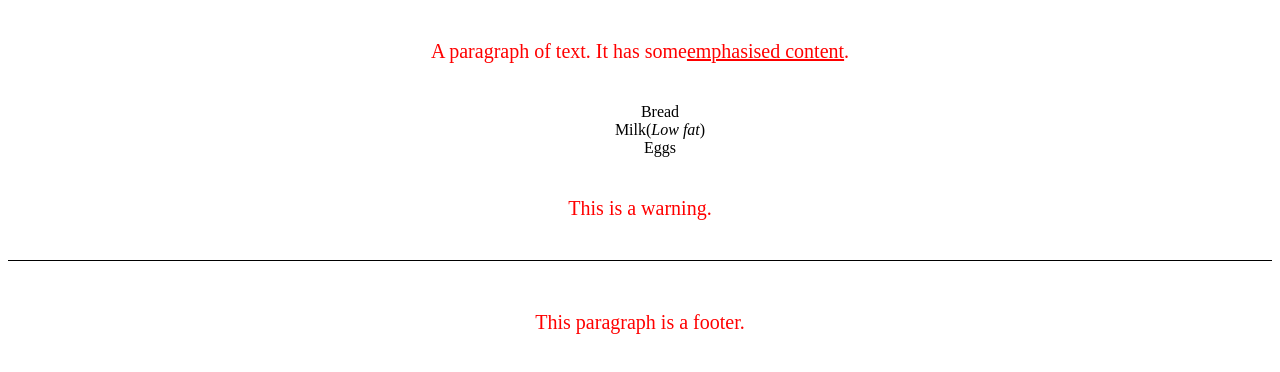
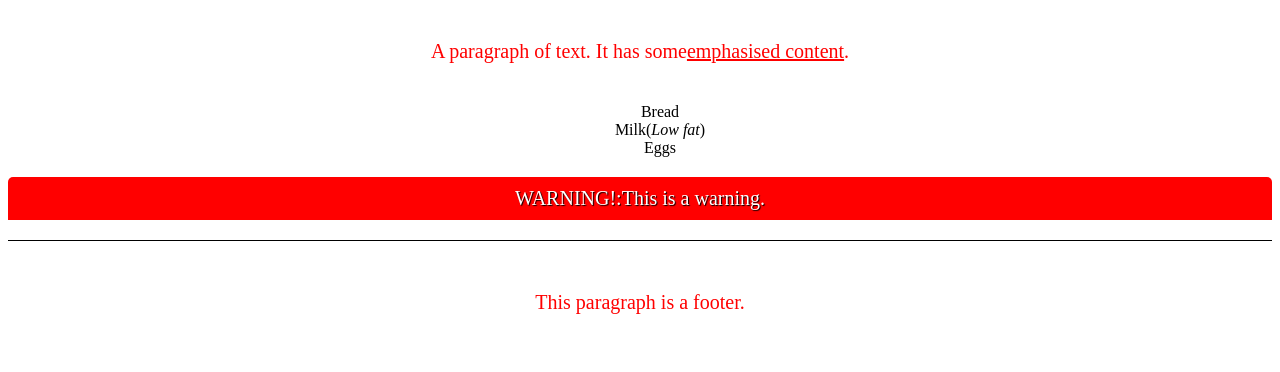
Before and after one commit to kazemzahedi/powercoders, a plain HTML site: page scratch/css.html in a window 1280 px wide. Drawn offline with Linux system fonts and the light colour scheme.

Commit message:
change the style in class warning

```diff
--- a/scratch/style.css
+++ b/scratch/style.css
@@ -20,6 +20,17 @@ p em{
   font-style: normal;
   text-decoration: underline;
 }
+p.warning{
+  background-color: red;
+  color: white;
+  font-style: bold;
+  padding: .5em 1em;
+  border-radius: 5px 5px 0px 0px;
+  text-shadow: 1px 1px 1px black;
+}
+p.warning::before{
+  content: "WARNING!:"
+}
 ul{
   list-style: none;
 }
```
